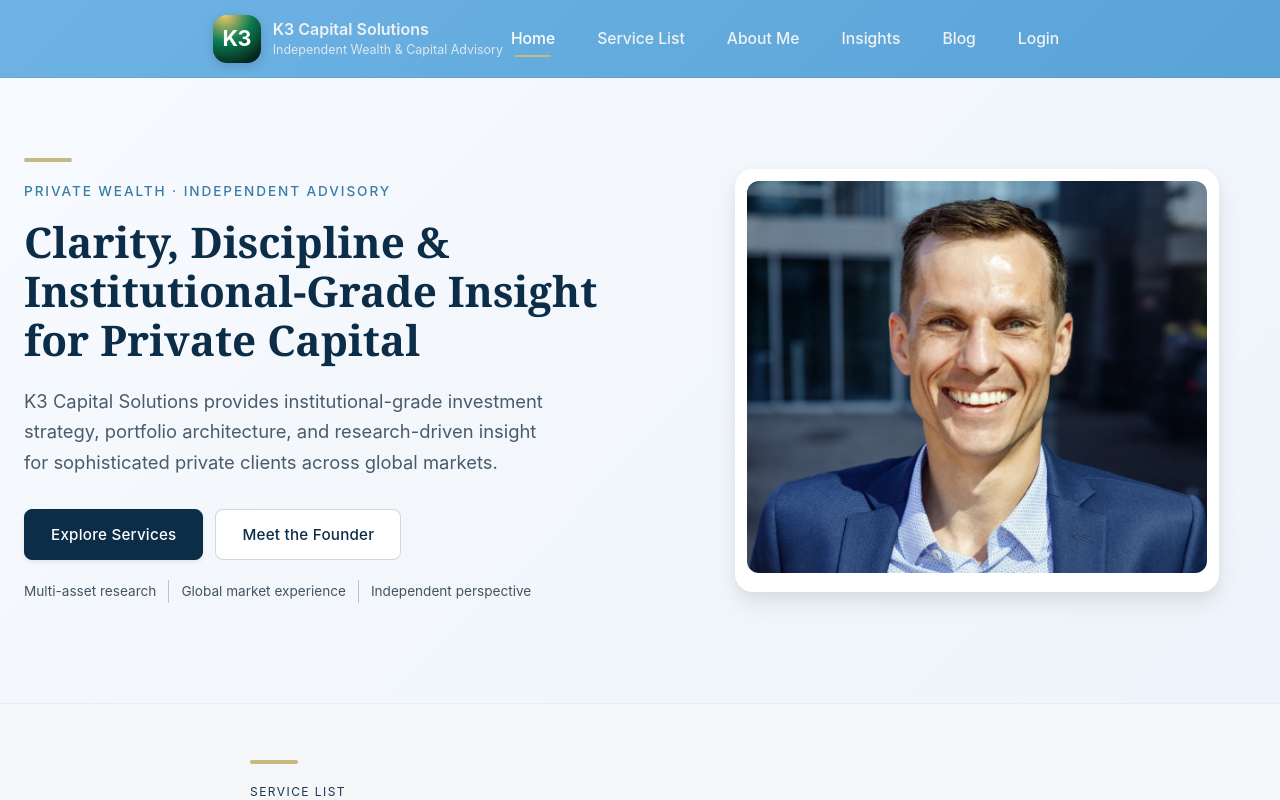
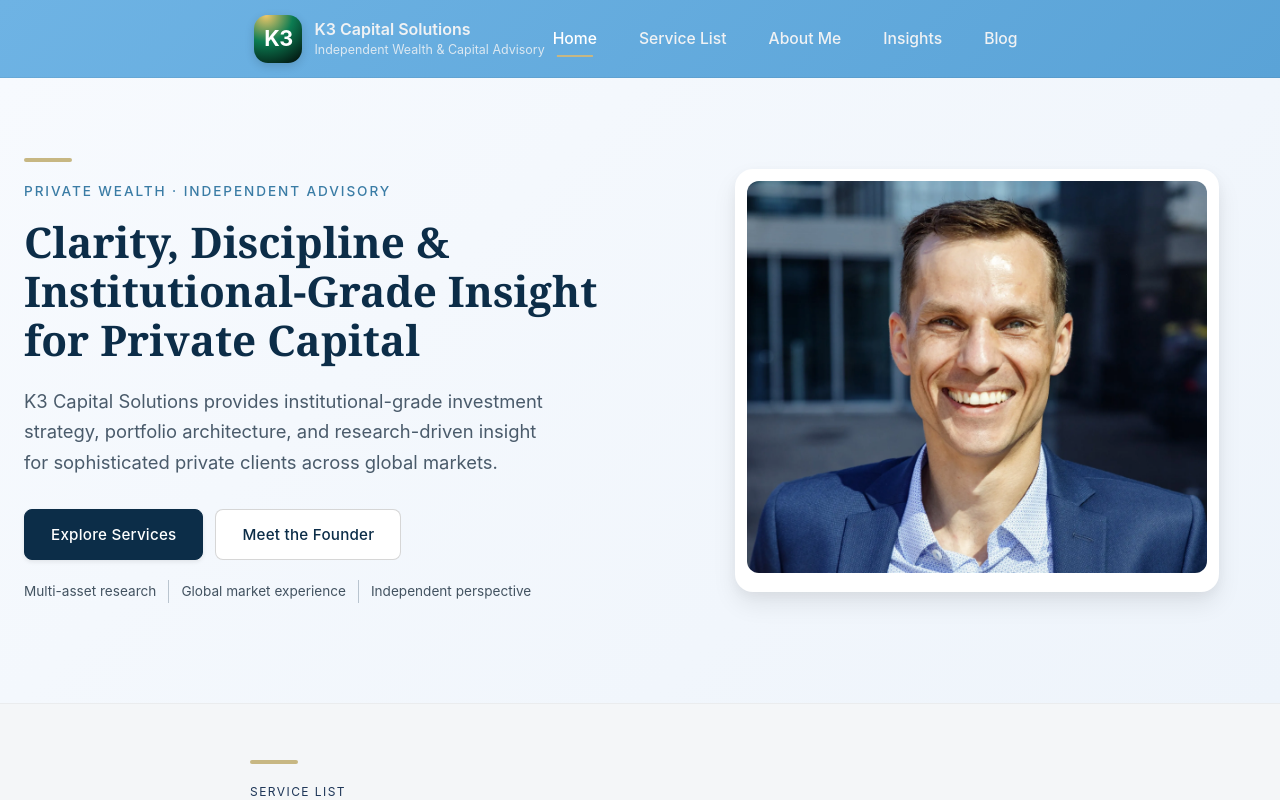
Before and after one commit to indarss/K3CapitalSolutions, a Next.js app: page / in a window 1280 px wide. Shown: the top 800 px of the page. Built offline with nearby package versions, Linux system fonts and the light colour scheme.

Commit message:
removing Login
removing Login

```diff
--- a/components/Nav.jsx
+++ b/components/Nav.jsx
@@ -101,7 +101,6 @@ export default function Nav() {
           ))}
 
           <a href="/blog">Blog</a>
-          <a href="/admin">Login</a>
         </div>
       </nav>
     </header>
```
